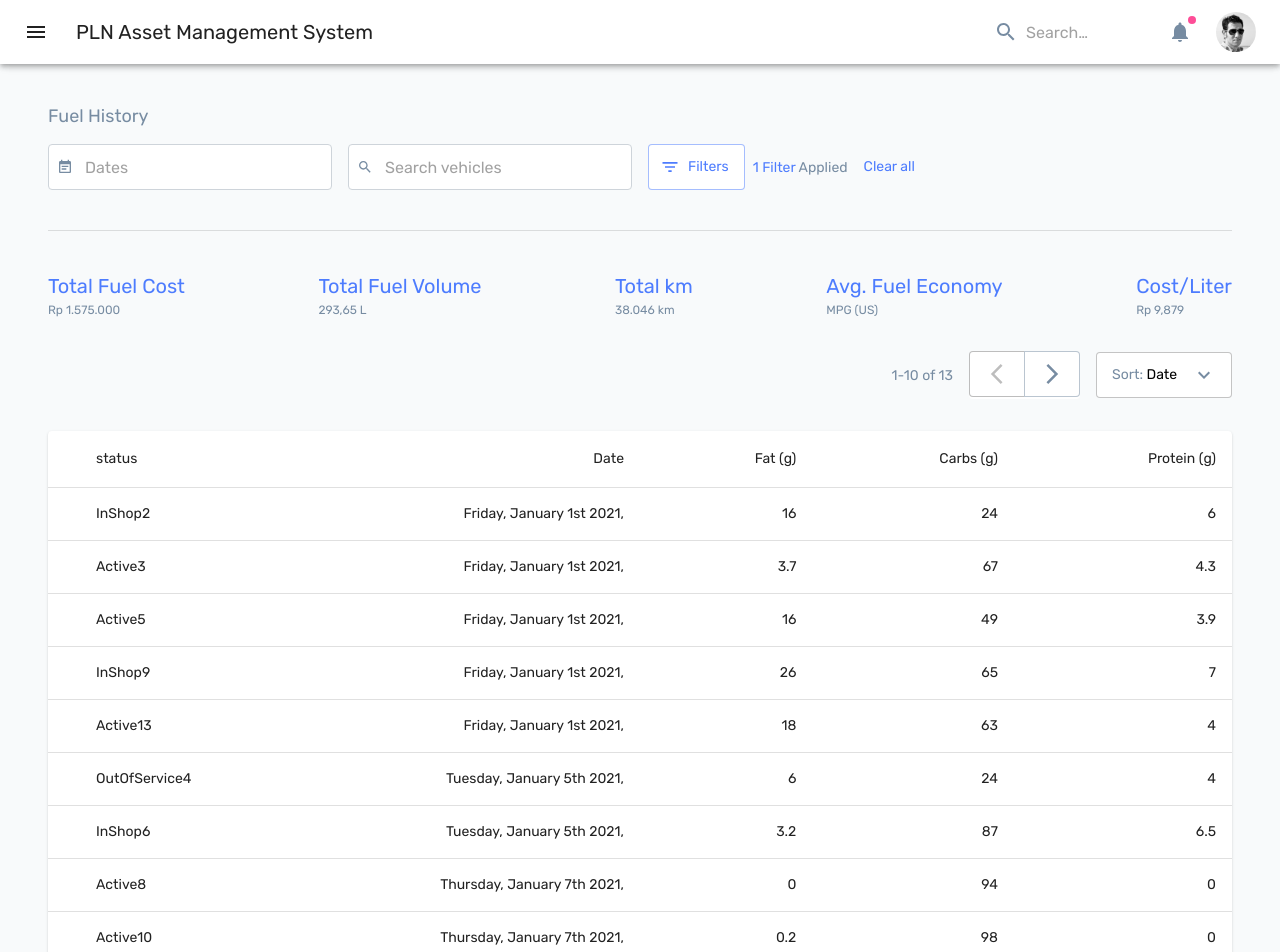
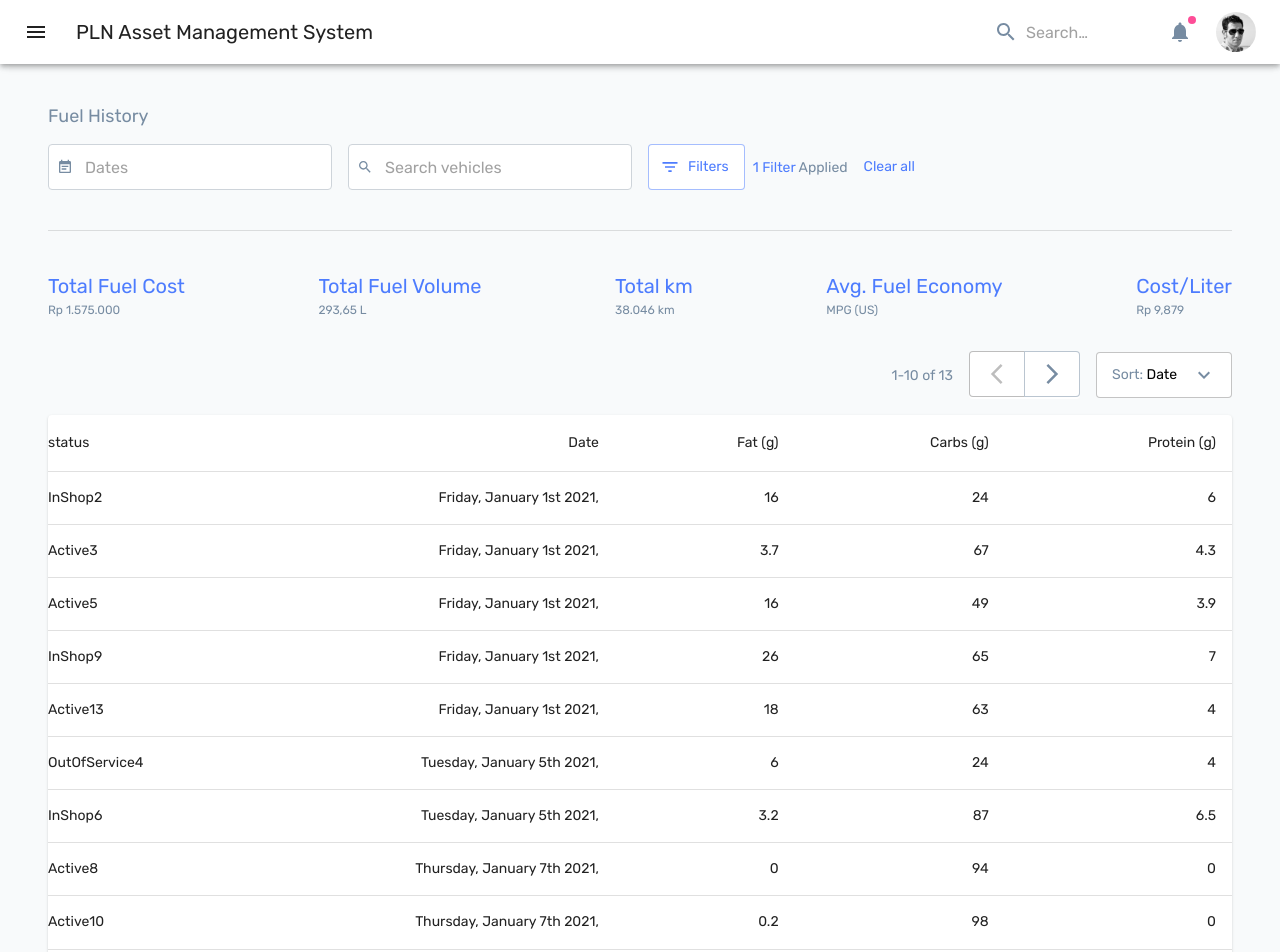
Before and after one commit to ahakem/Management-System, a Next.js app: page / in a window 1280 px wide. Shown: the top 952 px of the page. Built offline with nearby package versions, Linux system fonts and the light colour scheme.

Commit message:
fix UI issue

```diff
--- a/components/shared/DataGrid/index.js
+++ b/components/shared/DataGrid/index.js
@@ -1,13 +1,15 @@
-import React,{useState, useEffect} from "react";
+import React, { useState, useEffect } from "react";
 import { makeStyles } from "@material-ui/core/styles";
-import Table from "@material-ui/core/Table";
-import TableBody from "@material-ui/core/TableBody";
-import TableCell from "@material-ui/core/TableCell";
-import TableContainer from "@material-ui/core/TableContainer";
-import TableHead from "@material-ui/core/TableHead";
-import TableRow from "@material-ui/core/TableRow";
-import TableSortLabel from "@material-ui/core/TableSortLabel";
-import Paper from "@material-ui/core/Paper";
+import {
+  Table,
+  TableBody,
+  TableCell,
+  TableContainer,
+  TableHead,
+  TableRow,
+  TableSortLabel,
+  Paper,
+} from "@material-ui/core";
 import moment from "moment";
 import Actions from "components/shared/DataGrid/Actions";
 
@@ -48,7 +50,7 @@
   return (
     <TableHead>
       <TableRow>
-        <TableCell padding="checkbox"></TableCell>
+        {/* <TableCell padding="checkbox"></TableCell> */}
         {headCells.map((headCell) => (
           <TableCell
             key={headCell.id}
@@ -65,11 +67,16 @@
 
 const useStyles = makeStyles((theme) => ({
   root: {
-    width: "100%",
+    position: "relative",
   },
   paper: {
-    width: "100%",
+    overflowX: "auto",
     marginBottom: theme.spacing(2),
+    position: "absolute",
+    top: 64,
+    minHeight: 200,
+    left: 0,
+    right: 0,
   },
   table: {
     minWidth: 750,
@@ -82,7 +89,6 @@
   const [page, setPage] = useState(0);
   const [data, setData] = useState(rows);
   const rowsPerPage = 10;
-
   const handleChangePage = (newPage) => {
     setPage(newPage);
   };
@@ -95,6 +101,7 @@
   useEffect(() => {
     SortData("date");
   }, []);
+
   return (
     <div className={classes.root}>
       <Actions
@@ -112,17 +119,14 @@
             size={"medium"}
             aria-label="enhanced table"
           >
-            <EnhancedTableHead
-              classes={classes}
-              rowCount={rows.length}
-            />
+            <EnhancedTableHead classes={classes} rowCount={rows.length} />
             <TableBody>
               {data
                 .slice(page * rowsPerPage, page * rowsPerPage + rowsPerPage)
                 .map((row, index) => {
                   return (
                     <TableRow hover tabIndex={-1} key={row.name}>
-                      <TableCell padding="checkbox"></TableCell>
+                      {/* <TableCell padding="checkbox"></TableCell> */}
                       <TableCell component="th" scope="row" padding="none">
                         {row.name}
                       </TableCell>
```
